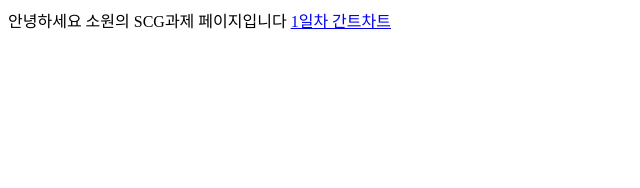
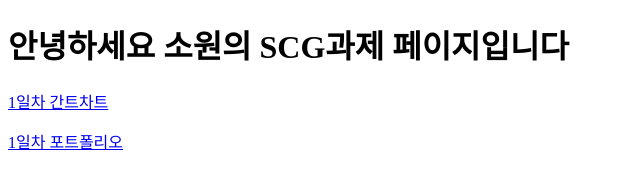
Before and after one commit to jandibat/scg, a website: page index.html in a window 1280 px wide. Shown: the whole page, without its empty margins (0-640 px from the left). Drawn offline with Linux system fonts and the light colour scheme.

Commit message:
'update'

```diff
--- a/index.html
+++ b/index.html
@@ -7,7 +7,12 @@
     <title>SCG 과제</title>
   </head>
   <body>
-    안녕하세요 소원의 SCG과제 페이지입니다
-    <a href="./1일차/ganttchart/">1일차 간트차트</a>
+    <h1>안녕하세요 소원의 SCG과제 페이지입니다</h1>
+    <p>
+      <a href="./1일차/ganttchart/">1일차 간트차트</a>
+    </p>
+    <p>
+      <a href="./1일차/portfolio/">1일차 포트폴리오</a>
+    </p>
   </body>
 </html>
```
Also changed, not shown: 1일차/ganttchart/index.html (+1 -6 lines).
